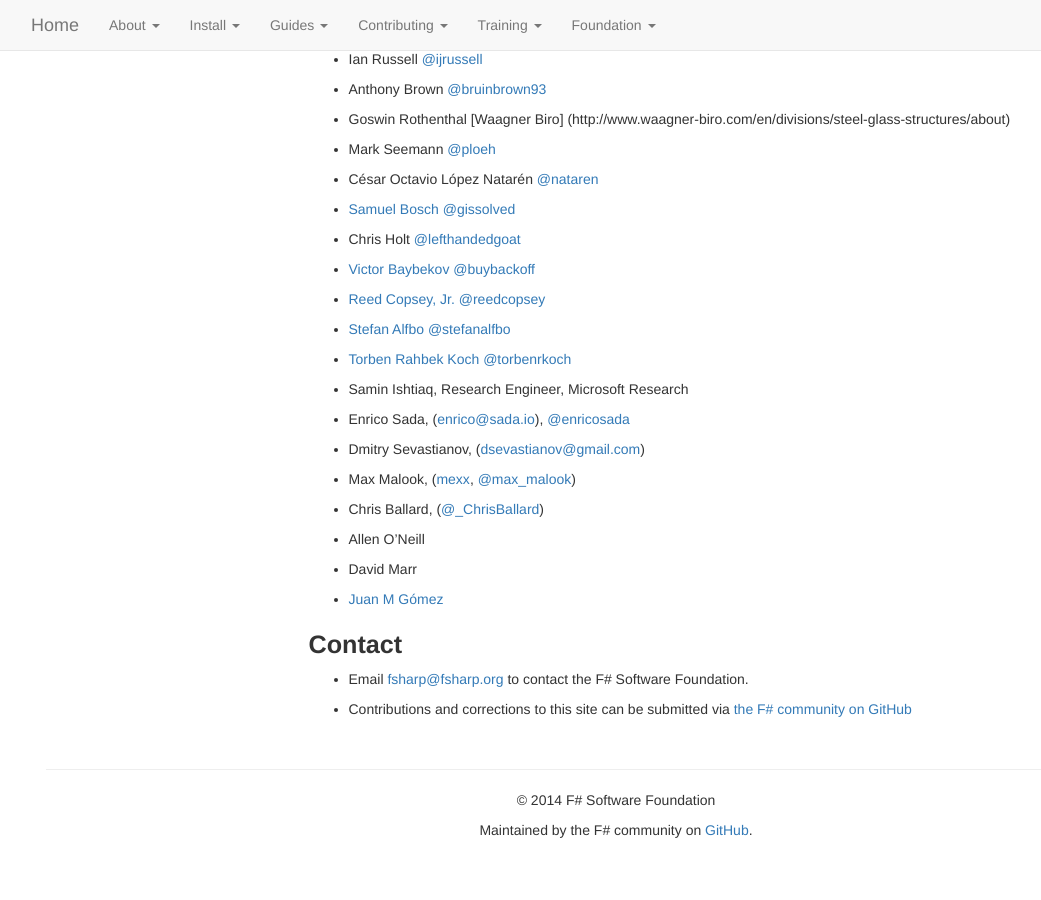
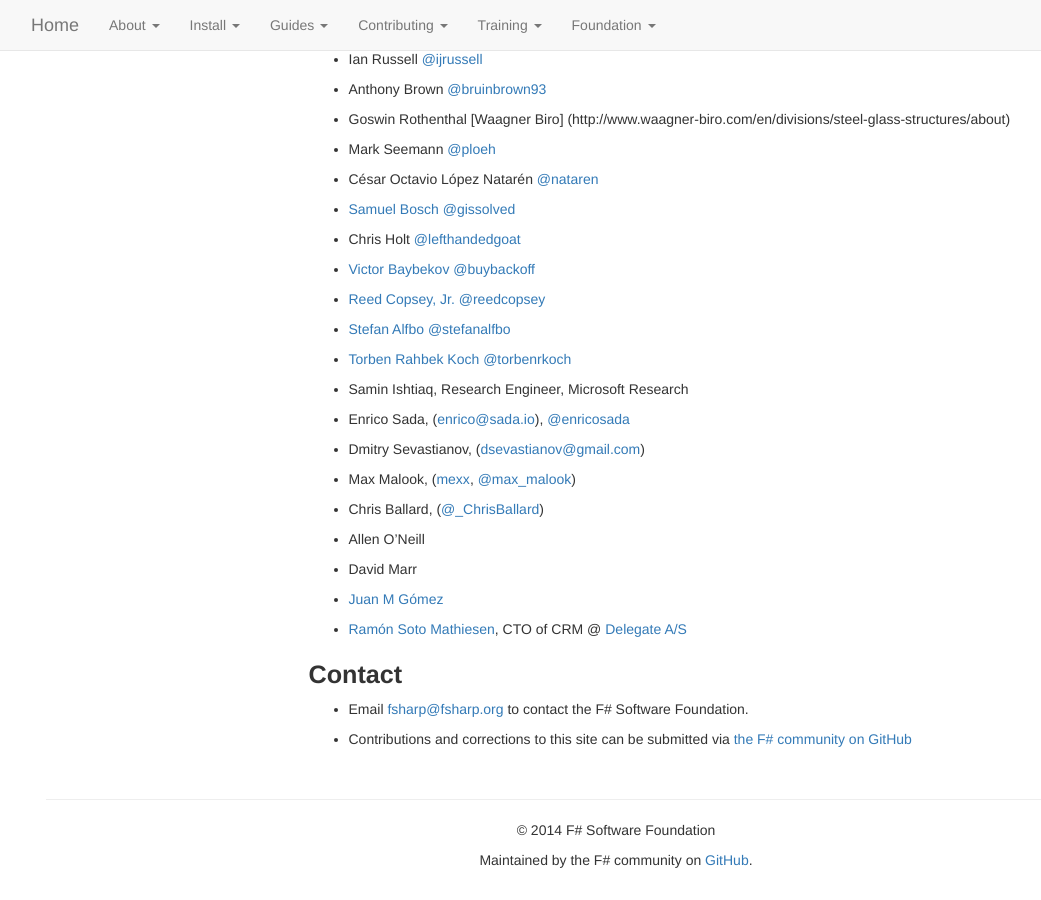
Before and after one commit to fsharp/fsharp.org, a Jekyll site: the page built from foundation.md, in a window 1280 px wide and 900 px high, scrolled down 5023 px. Shown: the whole window, without its empty margins (39-1080 px from the left). Built offline with Jekyll 4.4.1, drawn with Linux system fonts in a browser that asks for light colours; nearby versions of some CDN libraries; some web fonts are replaced; comment, search, counter and statistics services are not loaded; before the commit the page ends 5893 px from its top, so only the background shows below that.

Commit message:
Added name to Members list

```diff
--- a/foundation.md
+++ b/foundation.md
@@ -195,6 +195,7 @@ See the current [list of affiliated technical groups](/technical-groups) and [us
  * Allen O'Neill
  * David Marr
  * [Juan M Gómez](http://www.jmgomez.me)
+ * [Ramón Soto Mathiesen](http://blog.stermon.com/), CTO of CRM @ [Delegate A/S](http://www.delegate.dk)
 
 ## Contact
 
```
